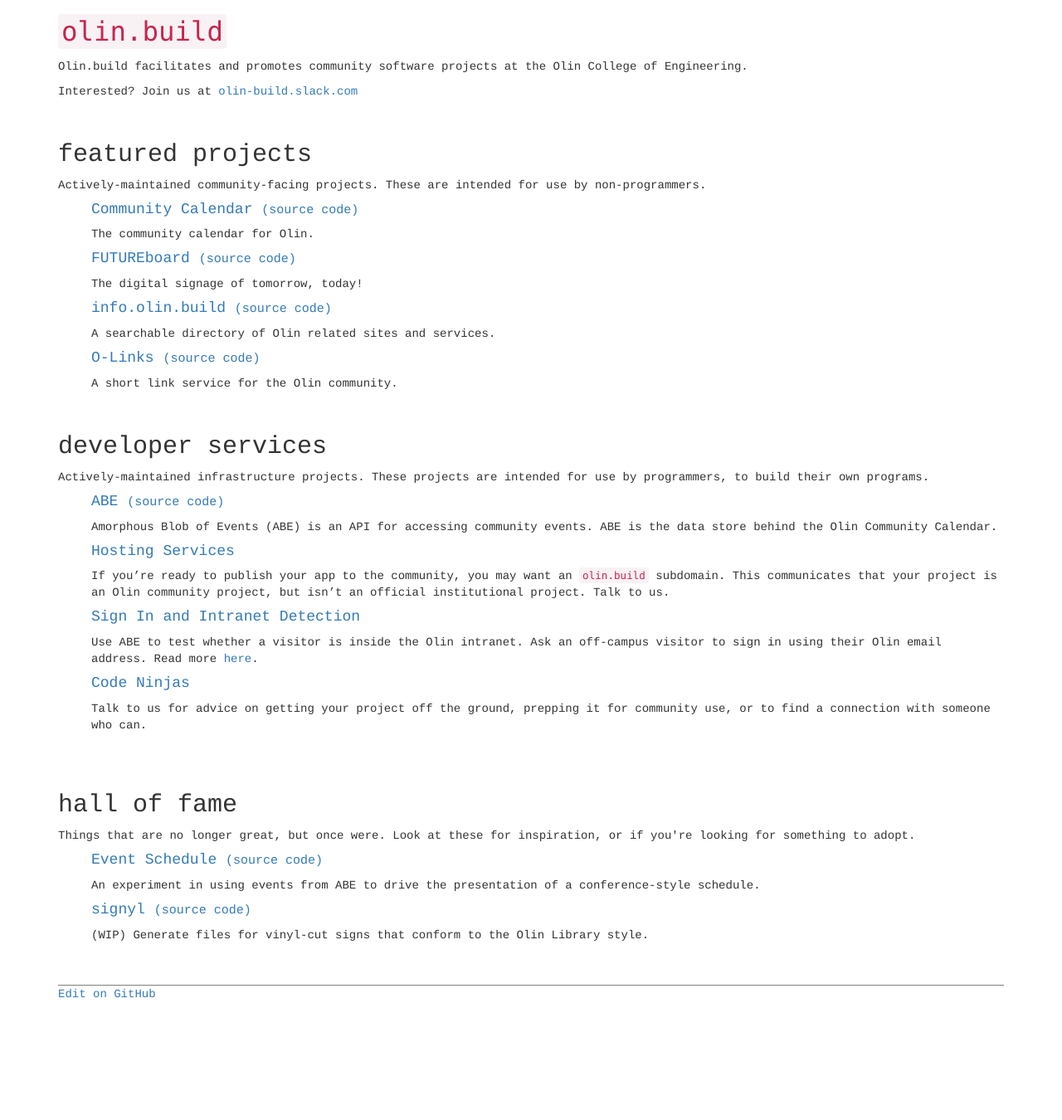
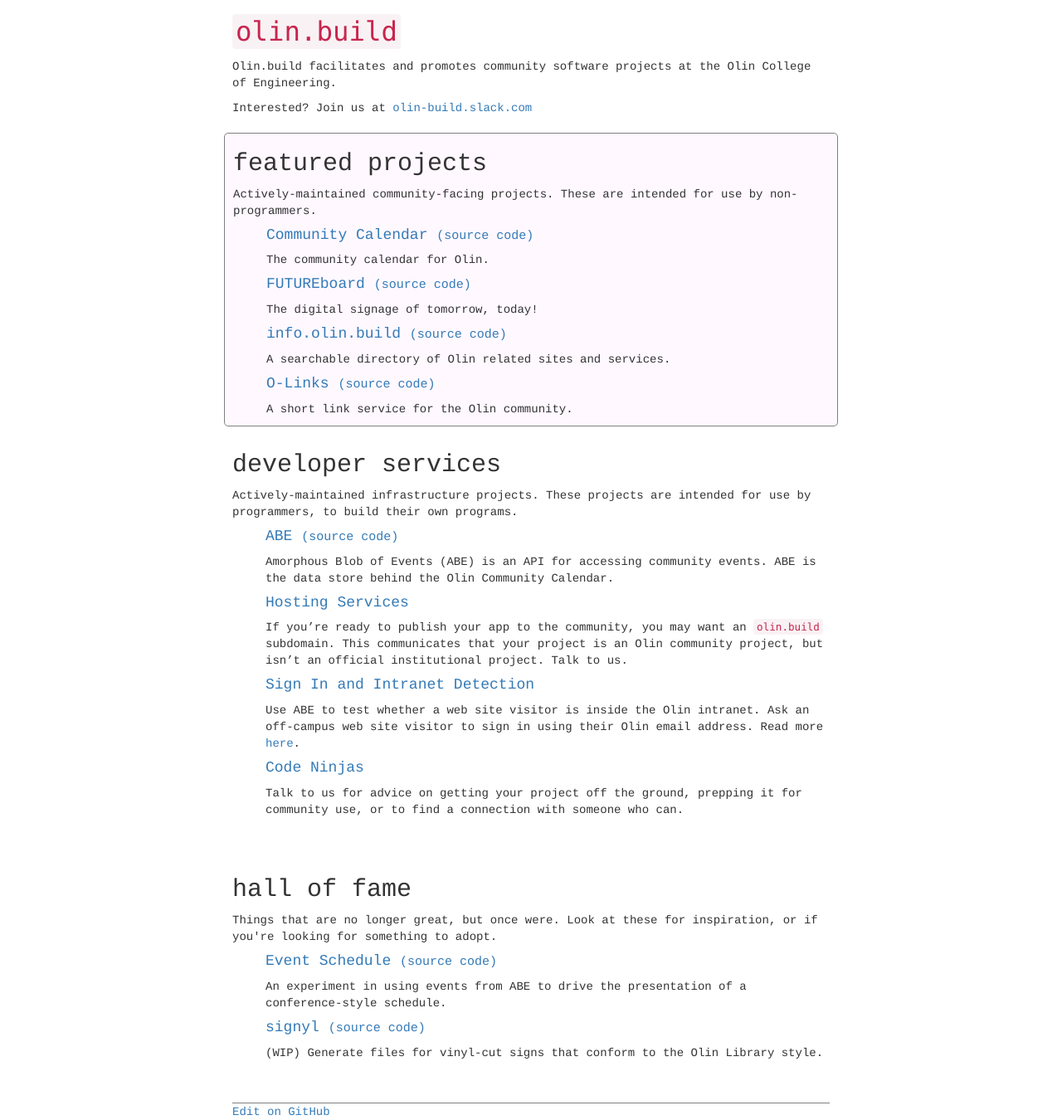
Before and after one commit to olin-build/olin.build, a Jekyll site: the page built from index.md, in a window 1280 px wide. Shown: the whole page at 83% size. Built offline with Jekyll 4.4.1, drawn with Linux system fonts in a browser that asks for light colours; our own code applies the rules of GitHub Pages for plain Markdown files; before the commit the page ends 1208 px from its top, so only the background shows below that.

Commit message:
Formatting

```diff
--- a/_layouts/projects.html
+++ /dev/null
@@ -1,43 +0,0 @@
----
-layout: layout
----
-
-<div class="starter-template">
-  {{ content }}
-</div>
-
-{% assign visited = '' | split: ',' %}
-{% for cat in site.data.stages %}
-  {% assign projects = site.projects | where_exp: "project", "project.status == cat.key" %}
-  {% if cat == 'other' %}
-    {% assign projects = '' | split: ',' %}
-    {% for project in site.projects %}
-      {% if visited contains project %}{% continue %}{% endif %}
-      {% assign projects = projects | push: project %}
-    {% endfor %}
-  {% endif %}
-  <br/>
-  {% if projects.size == 0 %}{% continue %}{% endif %}
-  <h2>{{ cat.name }}</h2>
-  <p>{{ cat.description }}</p>
-  <ul class="project-list">
-    {% assign projects = projects | where_exp: 'project', 'project.order' | sort: 'order' | concat: projects | uniq %}
-    {% for project in projects %}
-      {% assign visited = visited | push: project %}
-      <li>
-        <div class="project-item">
-          <h4>
-            <a href="{{ project.website }}">{{ project.title }}</a>
-            {% if project.source %}
-              <a class="source" href="{{ project.source }}">(source code)</a>
-            {% endif %}
-          </h4>
-          <span class="project-meta">
-            {{ project.description }}
-            {{ project.content }}
-          </span>
-        </div>
-      </li>
-    {% endfor %}
-  </ul>
-{% endfor %}
--- /dev/null
+++ b/_layouts/stages.html
@@ -0,0 +1,45 @@
+---
+layout: layout
+---
+
+<div class="starter-template">
+  {{ content }}
+</div>
+
+{% assign visited = '' | split: ',' %}
+{% for cat in site.data.stages %}
+  {% assign projects = site.projects | where_exp: "project", "project.status == cat.key" %}
+  {% if cat == 'other' %}
+    {% assign projects = '' | split: ',' %}
+    {% for project in site.projects %}
+      {% if visited contains project %}{% continue %}{% endif %}
+      {% assign projects = projects | push: project %}
+    {% endfor %}
+  {% endif %}
+  <br/>
+  {% if projects.size == 0 %}{% continue %}{% endif %}
+  <section class="{{ cat.key | slugify }} stage">
+    <h2>{{ cat.name }}</h2>
+    <p>{{ cat.description }}</p>
+    <ul class="project-list">
+      {% assign projects = projects | where_exp: 'project', 'project.order' | sort: 'order' | concat: projects | uniq %}
+      {% for project in projects %}
+        {% assign visited = visited | push: project %}
+        <li>
+          <div class="project-item">
+            <h4>
+              <a href="{{ project.website }}">{{ project.title }}</a>
+              {% if project.source %}
+                <a class="source" href="{{ project.source }}">(source code)</a>
+              {% endif %}
+            </h4>
+            <span class="project-meta">
+              {{ project.description }}
+              {{ project.content }}
+            </span>
+          </div>
+        </li>
+      {% endfor %}
+    </ul>
+  </section>
+{% endfor %}
--- a/_sass/olin-build.scss
+++ b/_sass/olin-build.scss
@@ -1,6 +1,11 @@
 @charset "utf-8";
 * {
     font-family: 'courier';
+}
+
+.container {
+    max-width: 750px;
+    padding: auto;
 }
 
 ul {
@@ -26,3 +31,11 @@ h4 .source {
 footer {
     border-top: 1px solid gray;
 }
+
+.featured.stage {
+    border: 1px solid gray;
+    border-radius: 5px;
+    background: #fff8ff;
+    padding: 0 10px;
+    margin: -10px;
+}
```
Also changed, not shown: _projects/login.md (+2 -2 lines), index.md (+1 -1 lines).
